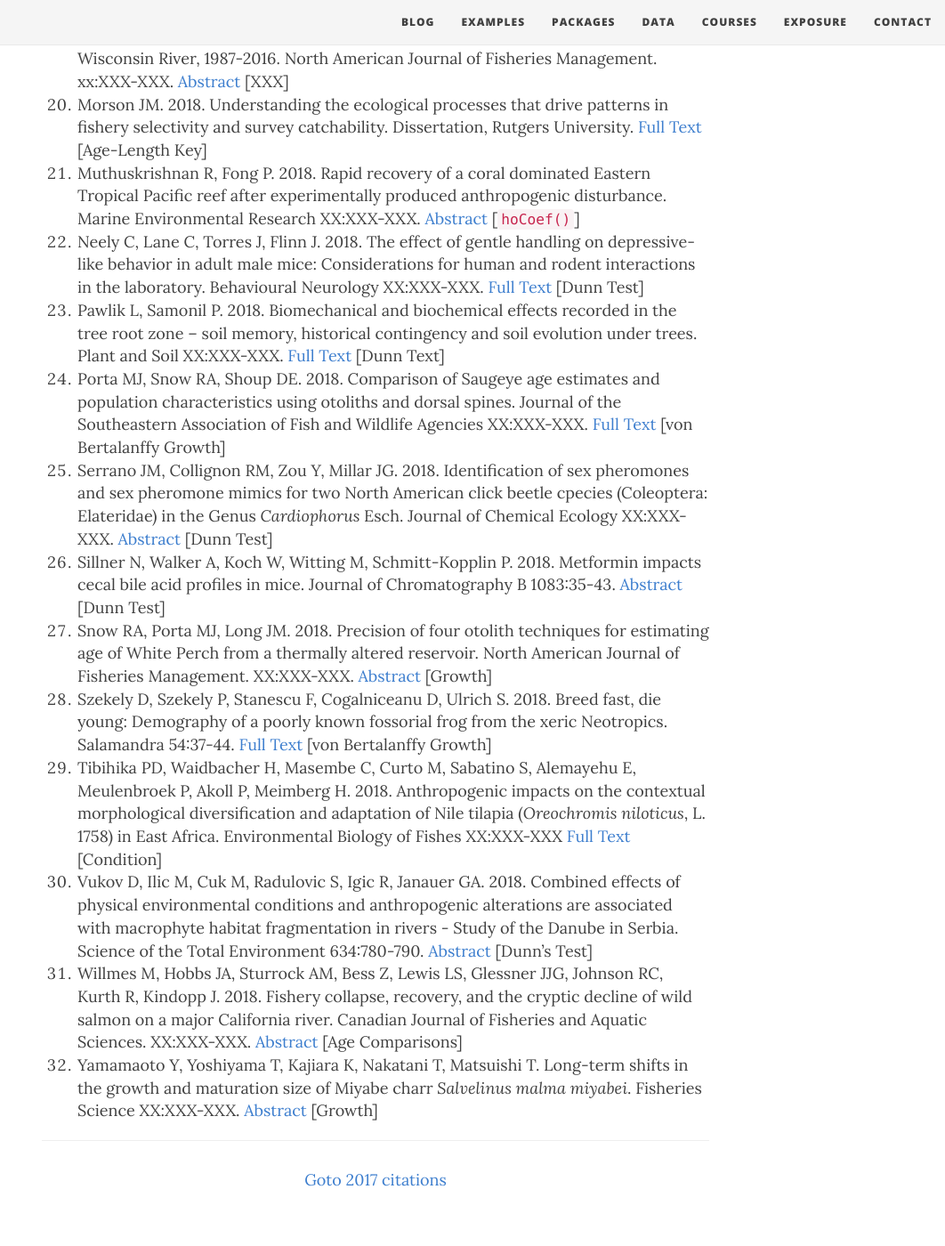
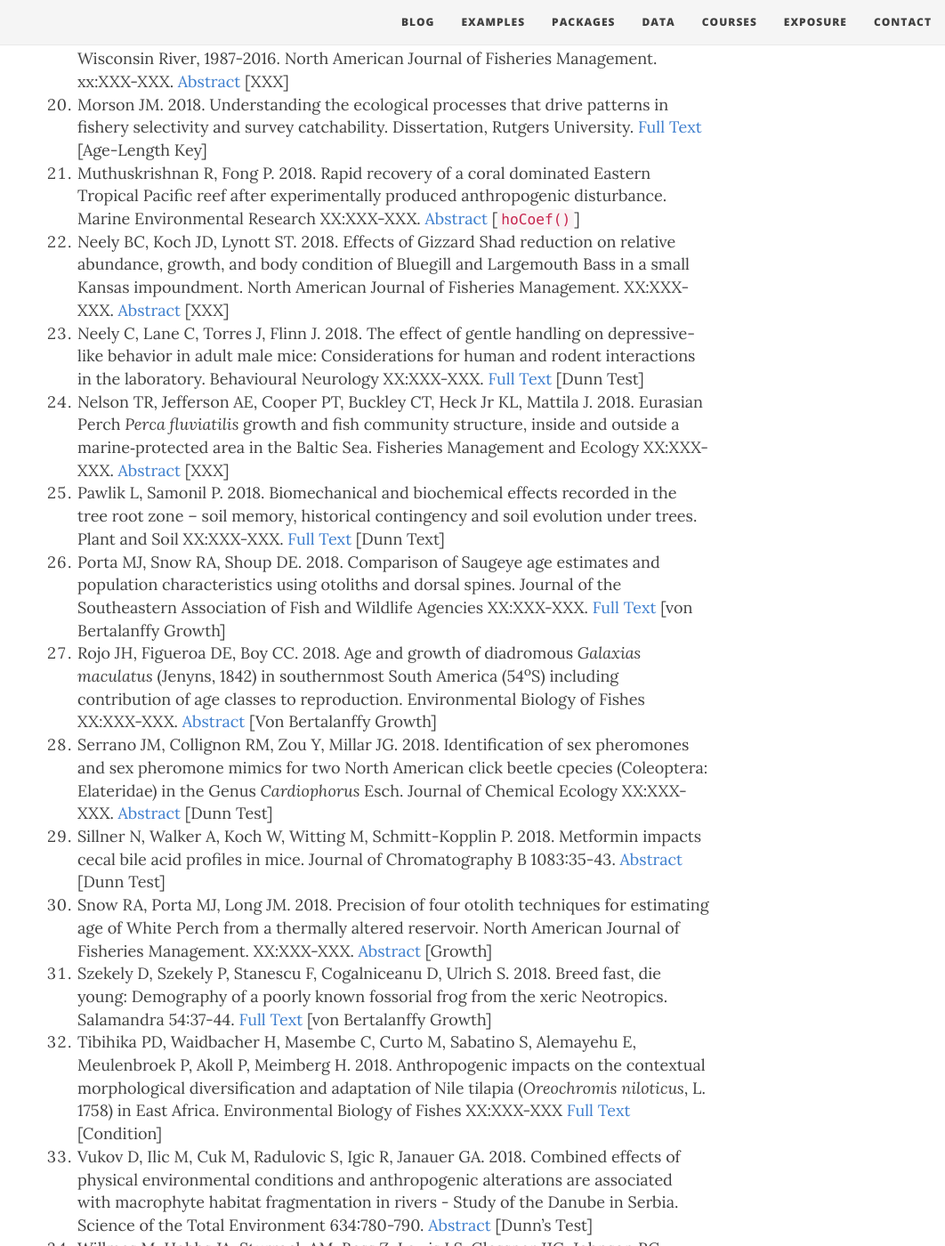
Before and after one commit to droglenc/fishR, a Jekyll site: the page built from exposure/exposure-citations18.md, in a window 1280 px wide and 1400 px high, scrolled down 2067 px. Shown: the whole window at 89% size, without its empty margins (218-1280 px from the left). Built offline with Jekyll 4.4.1, drawn with Linux system fonts in a browser that asks for light colours; nearby versions of some CDN libraries.

Commit message:
Added citations

```diff
--- a/exposure/exposure-citations18.md
+++ b/exposure/exposure-citations18.md
@@ -28,9 +28,12 @@ The [**IFAR** book](http://derekogle.com/IFAR/), **fishR** website, or the **FSA
 1. Lyons JL, Oele DL. 2018. Sauger and Walleye year-class formation in the Lower Wisconsin River, 1987-2016. North American Journal of Fisheries Management. xx:XXX-XXX. [Abstract](https://onlinelibrary.wiley.com/doi/abs/10.1002/nafm.10180) [XXX]
 1. Morson JM. 2018. Understanding the ecological processes that drive patterns in fishery selectivity and survey catchability. Dissertation, Rutgers University. [Full Text](http://scholar.google.com/scholar_url?url=https://rucore.libraries.rutgers.edu/rutgers-lib/56061/PDF/1/&hl=en&sa=X&scisig=AAGBfm3oPizfJa5iIEZHcrzzNZgYhkG9Zg&nossl=1&oi=scholaralrt) [Age-Length Key]
 1. Muthuskrishnan R, Fong P. 2018. Rapid recovery of a coral dominated Eastern Tropical Pacific reef after experimentally produced anthropogenic disturbance. Marine Environmental Research XX:XXX-XXX. [Abstract](https://www.sciencedirect.com/science/article/pii/S0141113617307080) [`hoCoef()`]
+1. Neely BC, Koch JD, Lynott ST. 2018. Effects of Gizzard Shad reduction on relative abundance, growth, and body condition of Bluegill and Largemouth Bass in a small Kansas impoundment. North American Journal of Fisheries Management. XX:XXX-XXX. [Abstract](https://onlinelibrary.wiley.com/doi/abs/10.1002/nafm.10183) [XXX]
 1. Neely C, Lane C, Torres J, Flinn J. 2018. The effect of gentle handling on depressive-like behavior in adult male mice: Considerations for human and rodent interactions in the laboratory. Behavioural Neurology XX:XXX-XXX. [Full Text](http://scholar.google.com/scholar_url?url=http://downloads.hindawi.com/journals/bn/2018/2976014.pdf&hl=en&sa=X&scisig=AAGBfm3Pl5r_LR-W3gzkU0QCykj0RCOEWA&nossl=1&oi=scholaralrt) [Dunn Test]
+1. Nelson TR, Jefferson AE, Cooper PT, Buckley CT, Heck Jr KL, Mattila J. 2018. Eurasian Perch *Perca fluviatilis* growth and fish community structure, inside and outside a marine‐protected area in the Baltic Sea. Fisheries Management and Ecology XX:XXX-XXX. [Abstract](https://onlinelibrary.wiley.com/doi/abs/10.1111/fme.12277) [XXX]
 1. Pawlik L, Samonil P. 2018. Biomechanical and biochemical effects recorded in the tree root zone – soil memory, historical contingency and soil evolution under trees. Plant and Soil XX:XXX-XXX. [Full Text](https://link.springer.com/article/10.1007/s11104-018-3622-9) [Dunn Text]
 1. Porta MJ, Snow RA, Shoup DE. 2018. Comparison of Saugeye age estimates and population characteristics using otoliths and dorsal spines. Journal of the Southeastern Association of Fish and Wildlife Agencies XX:XXX-XXX. [Full Text](http://www.seafwa.org/Documents%20and%20Settings/46/Site%20Documents/2018%20Journal/J5_04Portaetal23-29.pdf) [von Bertalanffy Growth]
+1. Rojo JH, Figueroa DE, Boy CC. 2018. Age and growth of diadromous *Galaxias maculatus* (Jenyns, 1842) in southernmost South America (54<sup>o</sup>S) including contribution of age classes to reproduction. Environmental Biology of Fishes XX:XXX-XXX. [Abstract](https://link.springer.com/article/10.1007/s10641-018-0765-8) [Von Bertalanffy Growth]
 1. Serrano JM, Collignon RM, Zou Y, Millar JG. 2018. Identification of sex pheromones and sex pheromone mimics for two North American click beetle cpecies (Coleoptera: Elateridae) in the Genus *Cardiophorus* Esch. Journal of Chemical Ecology XX:XXX-XXX. [Abstract](https://link.springer.com/article/10.1007/s10886-018-0940-6) [Dunn Test]
 1. Sillner N, Walker A, Koch W, Witting M, Schmitt-Kopplin P. 2018. Metformin impacts cecal bile acid profiles in mice. Journal of Chromatography B 1083:35-43. [Abstract](https://www.sciencedirect.com/science/article/pii/S1570023218300795) [Dunn Test]
 1. Snow RA, Porta MJ, Long JM. 2018. Precision of four otolith techniques for estimating age of White Perch from a thermally altered reservoir. North American Journal of Fisheries Management. XX:XXX-XXX. [Abstract](https://onlinelibrary.wiley.com/doi/abs/10.1002/nafm.10069) [Growth]
```
Also changed, not shown: other parts of exposure/exposure-citations18.md (+1 -1 lines).
